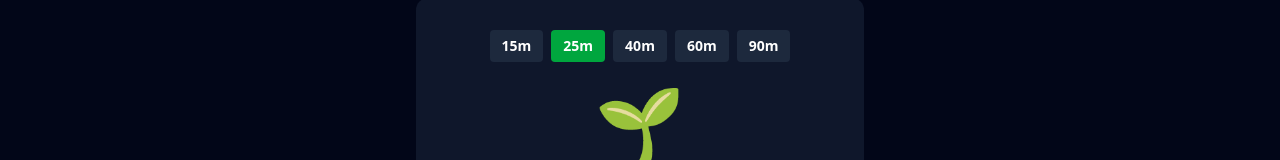
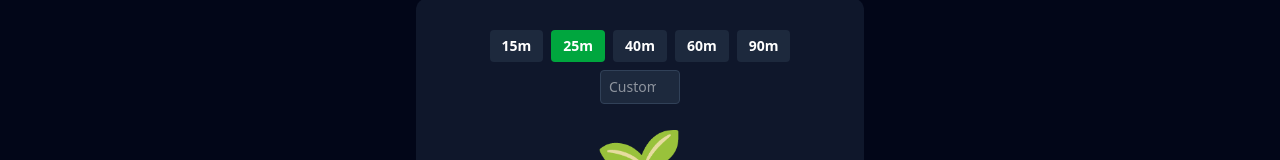
Before and after one commit to prashant14391443-ship-it/daily-goal, a Next.js app: page /focus in a window 1280 px wide. Shown: the part 122-282 px from the top of the page. Built offline with nearby package versions, Linux system fonts and the light colour scheme; no server answers.

Commit message:
custom focus minutes

```diff
--- a/app/focus/page.tsx
+++ b/app/focus/page.tsx
@@ -49,6 +49,7 @@ export default function FocusPage() {
   const [left, setLeft] = useState(25 * 60);
   const [running, setRunning] = useState(false);
   const [subject, setSubject] = useState("");
+  const [custom, setCustom] = useState("");
   const [doneToday, setDoneToday] = useState(0);
 
   useEffect(() => {
@@ -87,6 +88,11 @@ export default function FocusPage() {
       setMode("focus");
       setLeft(m * 60);
     }
+  };
+
+  const applyCustom = () => {
+    const m = Number(custom);
+    if (m > 0) pickPreset(m);
   };
 
   const complete = async () => {
@@ -163,6 +169,16 @@ export default function FocusPage() {
               {m}m
             </button>
           ))}
+          <input
+            type="number"
+            min="1"
+            max="180"
+            placeholder="Custom"
+            value={custom}
+            onChange={(e) => setCustom(e.target.value)}
+            onBlur={applyCustom}
+            className="w-20 px-2 py-1.5 rounded bg-slate-800 border border-slate-700 text-sm"
+          />
         </div>
 
         <p className="text-7xl mb-4">{plant}</p>
```
